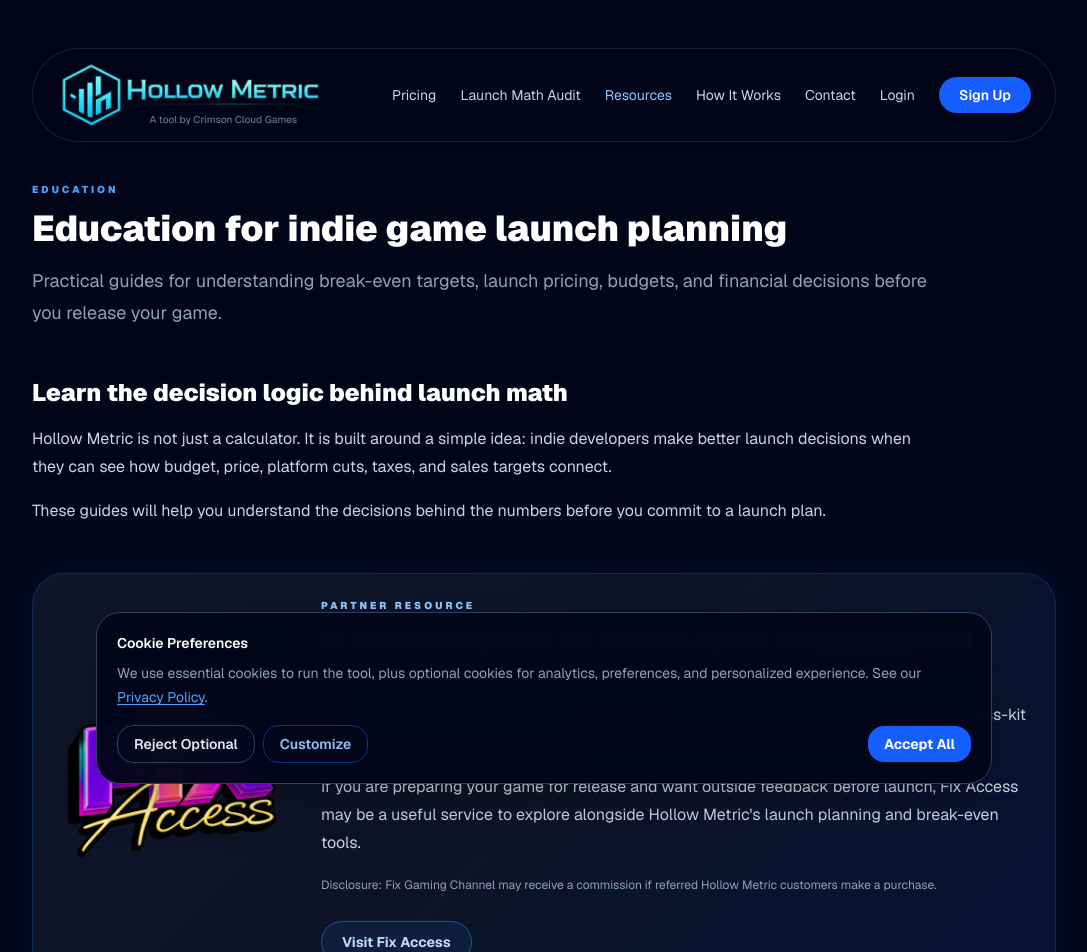
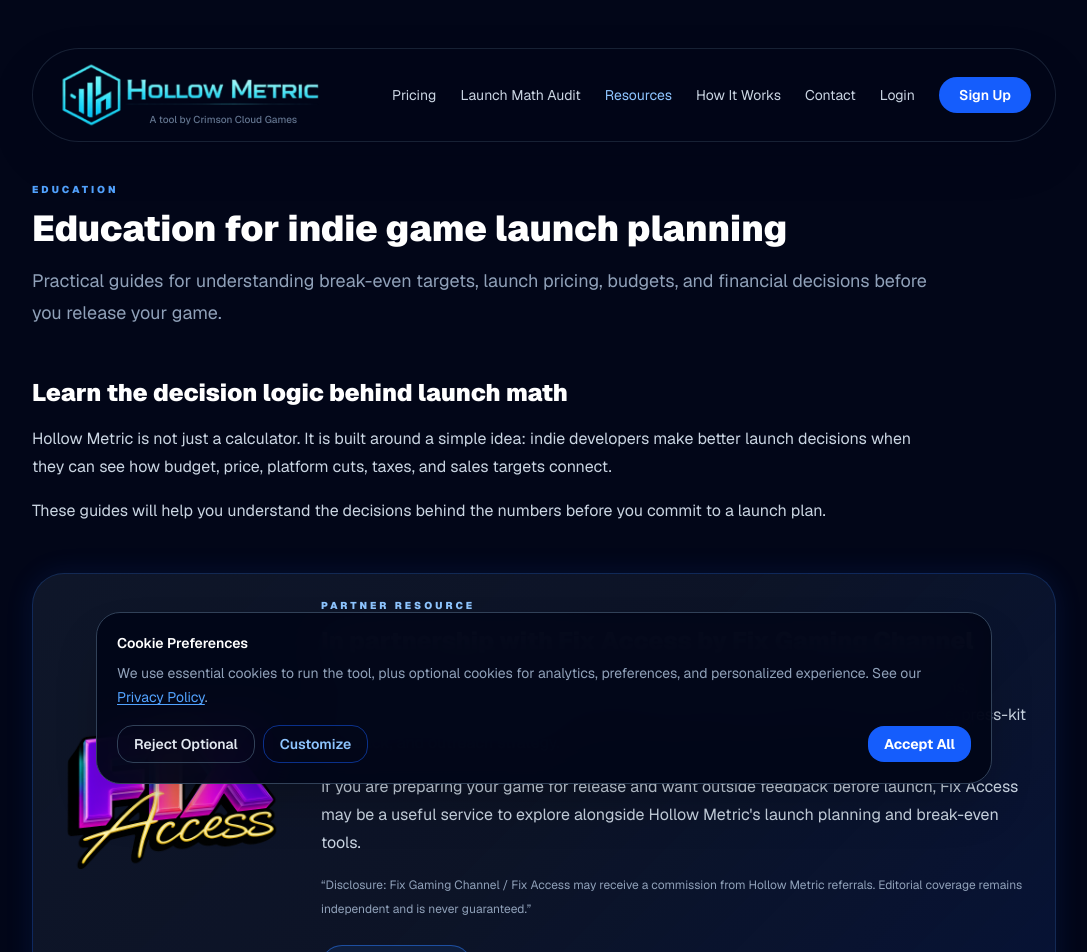
Before and after one commit to crimsoncloudgames/hollow-metric, a Next.js app: page /resources in a window 1280 px wide. Shown: the top 952 px of the page, without its empty margins (96-1183 px from the left). Built offline with nearby package versions, Linux system fonts and the light colour scheme.

Commit message:
fixed the wording of fix access disclosure and remove steam page analysis from roadmap

```diff
--- a/app/dashboard/credits/page.tsx
+++ b/app/dashboard/credits/page.tsx
@@ -1,4 +1,4 @@
-import { Coins, Lightbulb, Scale, Sparkles, Store, Users } from "lucide-react";
+import { Coins, Lightbulb, Scale, Sparkles, Users } from "lucide-react";
 import { CreditsBalanceLabel } from "@/components/credits-balance-label";
 import { CreditPackSelector, type CreditPackOption } from "./credit-pack-selector";
 
@@ -19,11 +19,6 @@
     title: "Steam Tag Tool (coming later)",
     description: "Future credit usage for AI-powered tag generation.",
     icon: Sparkles,
-  },
-  {
-    title: "Steam Store Page Analysis (coming later)",
-    description: "Future credit usage for deeper Steam page recommendations.",
-    icon: Store,
   },
   {
     title: "Creator Discovery (coming later)",
--- a/app/dashboard/layout.tsx
+++ b/app/dashboard/layout.tsx
@@ -11,7 +11,6 @@
 import { createClient, missingSupabaseClientEnvMessage } from "@/utils/supabase/client";
 import {
   LayoutDashboard,
-  Rocket,
   Search,
   FolderOpen,
   DollarSign,
@@ -36,7 +35,6 @@
 
 const comingSoonItems = [
   { label: "Steam Tag Tool", icon: Tag },
-  { label: "Steam Page Analysis", icon: Rocket },
   { label: "Creator Discovery", icon: Search },
 ];
 
--- a/app/resources/page.tsx
+++ b/app/resources/page.tsx
@@ -84,7 +84,7 @@
                   If you are preparing your game for release and want outside feedback before launch, Fix Access may be a useful service to explore alongside Hollow Metric&apos;s launch planning and break-even tools.
                 </p>
                 <p className="mt-4 text-xs leading-6 text-slate-400">
-                  Disclosure: Fix Gaming Channel may receive a commission if referred Hollow Metric customers make a purchase.
+                  “Disclosure: Fix Gaming Channel / Fix Access may receive a commission from Hollow Metric referrals. Editorial coverage remains independent and is never guaranteed.”
                 </p>
                 <div className="mt-6">
                   <Link
```
